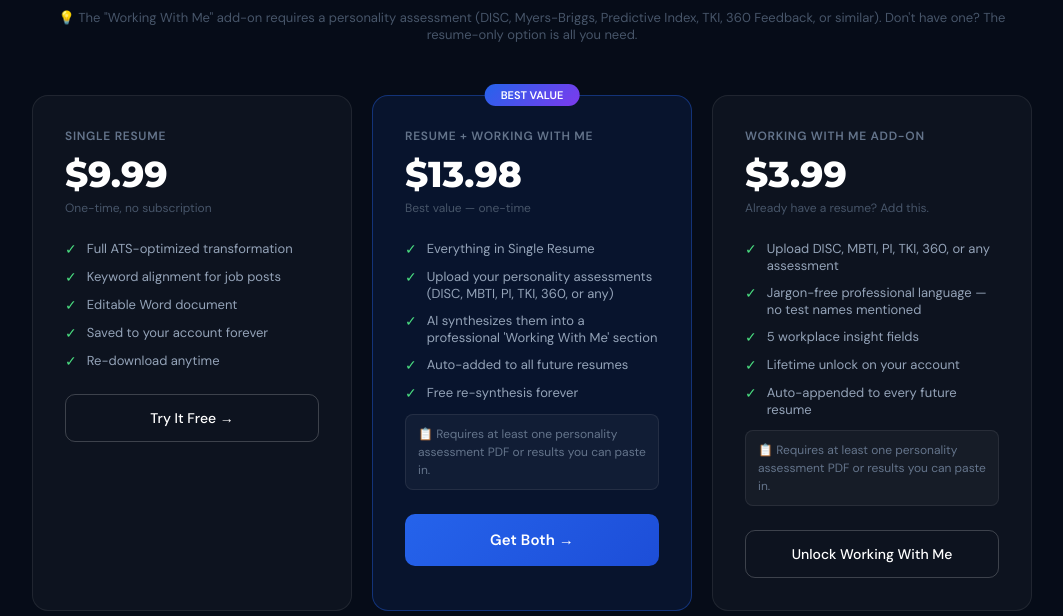
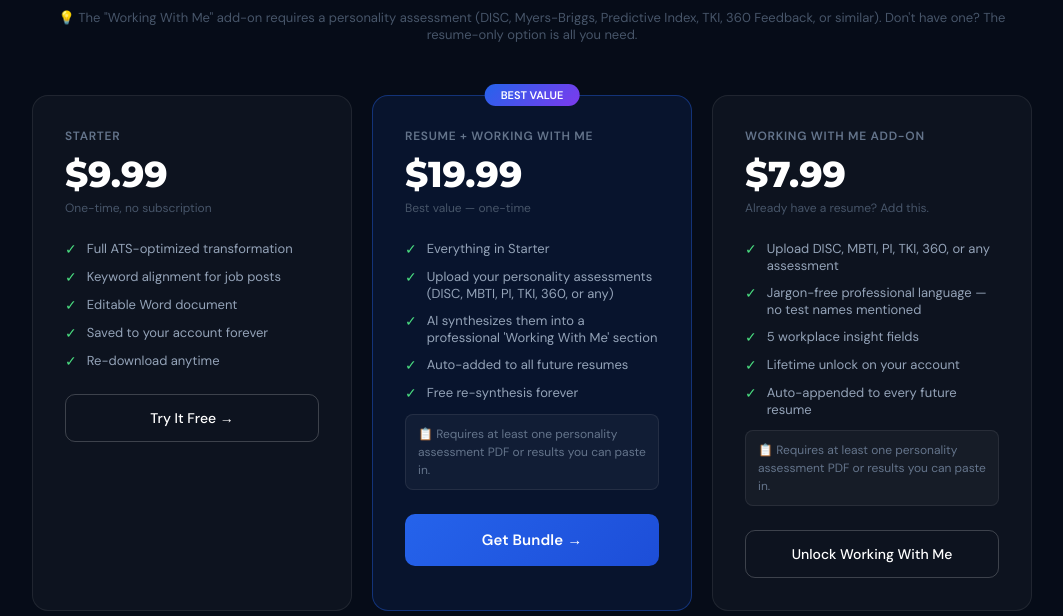
Before and after one commit to ReviveIQ/resumeiq, a React (Vite) app in the folder client/: page / in a window 1280 px wide. Shown: the part 2469-3085 px from the top of the page, without its empty margins (108-1171 px from the left). Built offline with nearby package versions, Linux system fonts and the light colour scheme; no server answers.

Commit message:
fix: landing page pricing — correct all three plan prices
Starter: Single Resume → Starter (name fix)
Bundle: $13.98 → $19.99 (Resume + Working With Me)
WWM add-on: $3.99 → $7.99
Bundle includes line: 'Everything in Single Resume' → 'Everything in Starter'
CTA: 'Get Both' → 'Get Bundle'

```diff
--- a/client/src/pages/LandingPage.tsx
+++ b/client/src/pages/LandingPage.tsx
@@ -137,7 +137,7 @@ const HOW_IT_WORKS = [
 
 const PRICING = [
   {
-    name: "Single Resume",
+    name: "Starter",
     price: "$9.99",
     description: "One-time, no subscription",
     features: [
@@ -153,22 +153,22 @@ const PRICING = [
   },
   {
     name: "Resume + Working With Me",
-    price: "$13.98",
+    price: "$19.99",
     description: "Best value — one-time",
     features: [
-      "Everything in Single Resume",
+      "Everything in Starter",
       "Upload your personality assessments (DISC, MBTI, PI, TKI, 360, or any)",
       "AI synthesizes them into a professional 'Working With Me' section",
       "Auto-added to all future resumes",
       "Free re-synthesis forever",
     ],
     note: "📋 Requires at least one personality assessment PDF or results you can paste in.",
-    cta: "Get Both →",
+    cta: "Get Bundle →",
     highlighted: true,
   },
   {
     name: "Working With Me Add-On",
-    price: "$3.99",
+    price: "$7.99",
     description: "Already have a resume? Add this.",
     features: [
       "Upload DISC, MBTI, PI, TKI, 360, or any assessment",
```
